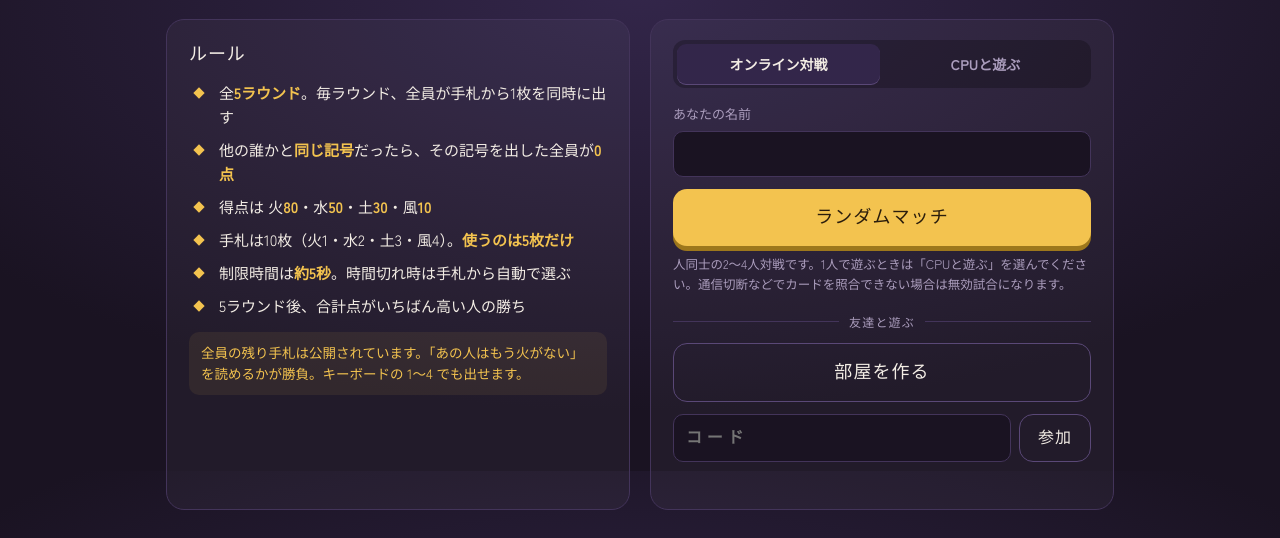
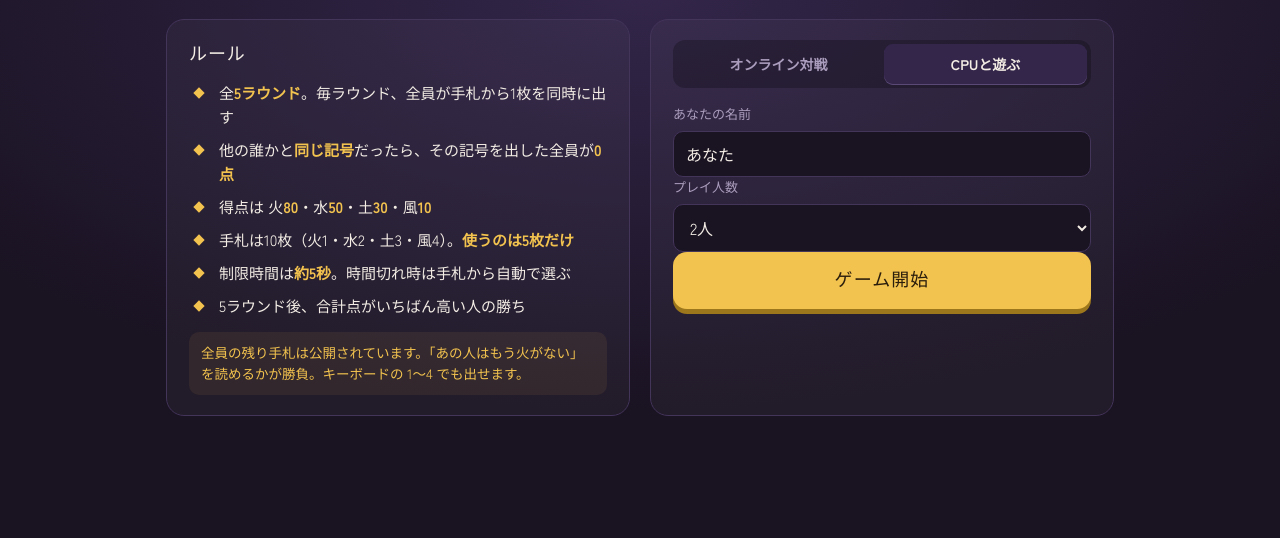
Before and after one commit to amano-kiyoyuki/shigen-bluff, a plain HTML site: page index.html in a window 1280 px wide. Shown: the part 329-867 px from the top of the page. After the commit the page ends 800 px from the top, so only its background shows below. Drawn offline with Linux system fonts and the light colour scheme; a web font is replaced by a local one.

Commit message:
Default public game to CPU play

```diff
--- a/index.html
+++ b/index.html
@@ -554,7 +554,6 @@ function setTab(t){
   $('#tabLocal').setAttribute('aria-selected', String(t==='local'));
   $('#paneOnline').hidden = t!=='online';
   $('#paneLocal').hidden = t!=='local';
-  store.set('shigen-tab', t);
 }
 $('#tabOnline').addEventListener('click', ()=>setTab('online'));
 $('#tabLocal').addEventListener('click', ()=>setTab('local'));
@@ -1207,7 +1206,7 @@ document.addEventListener('keydown', e=>{
   }
 });
 
-// start-up: invited link or remembered tab
+// Start on CPU play unless this is an online room invitation.
 const invitedCode = (new URLSearchParams(location.search).get('room')||'').toUpperCase().replace(/[^A-Z0-9]/g,'').slice(0,4);
 if(invitedCode.length===4 && Online.enabled){
   setTab('online');
@@ -1216,7 +1215,7 @@ if(invitedCode.length===4 && Online.enabled){
   inv.textContent = `部屋「${invitedCode}」に招待されています。名前を入れて「参加」を押してください。`;
   setTimeout(()=>{ ($('#onName').value ? $('#joinBtn') : $('#onName')).focus(); }, 100);
 } else {
-  setTab(Online.enabled ? store.get('shigen-tab','online') : 'local');
+  setTab('local');
 }
 })();
 </script>
```
